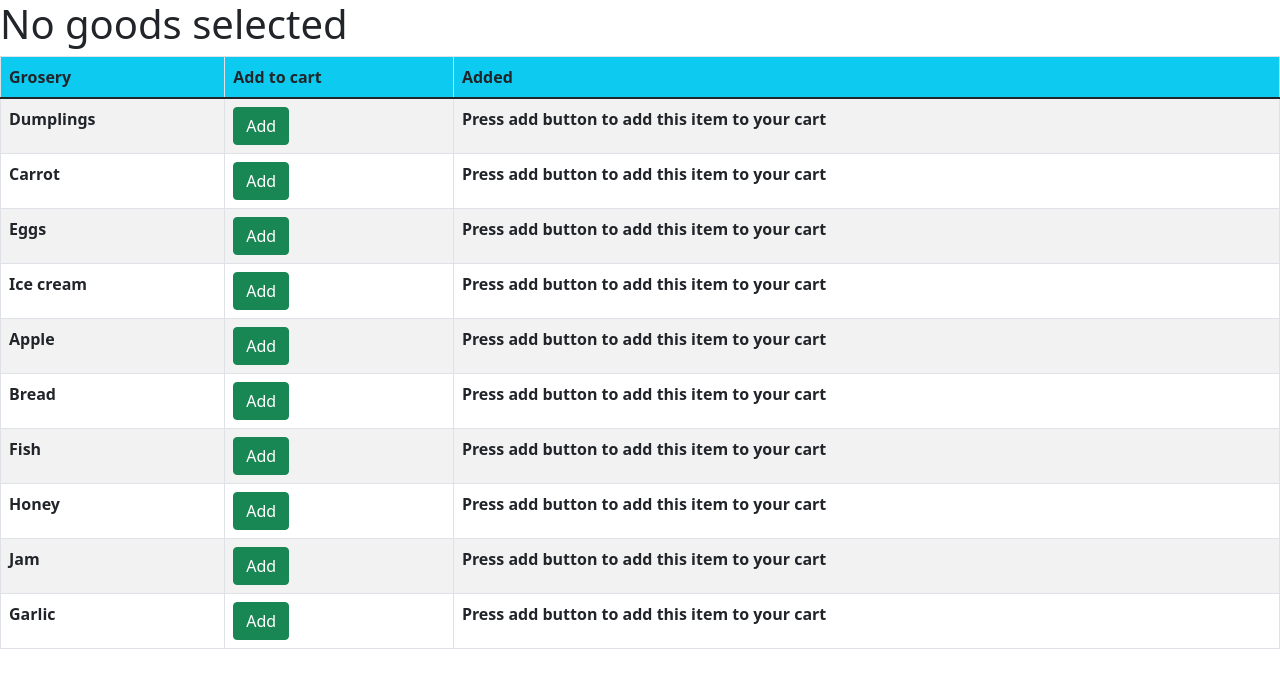
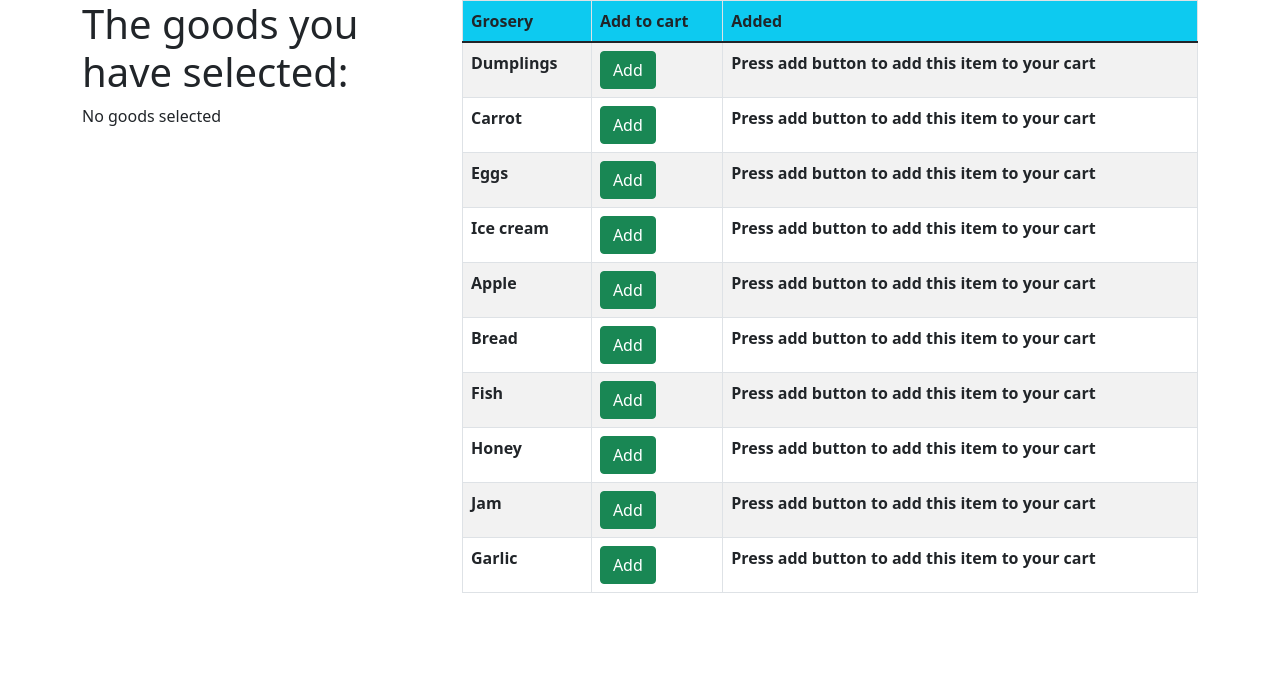
Before and after one commit to mate-academy/react_goods-selector, a React (Create React App) app: page / in a window 1280 px wide. Shown: the top 688 px of the page. Built offline with nearby package versions, Linux system fonts and the light colour scheme.

Commit message:
one more Bootstrap

```diff
--- a/src/App.tsx
+++ b/src/App.tsx
@@ -76,10 +76,15 @@ class App extends React.Component<{}, State> {
 
   render() {
     return (
-      <div>
+      <div className="container">
+        <div className="row">
+          <div className="col-md-4">
             <h1>
+              The goods you have selected:
+            </h1>
             {this.getMessage()}
-        </h1>
+          </div>
+          <div className="col-md-8">
             <div className="table-responsive">
               <table
                 className="
@@ -112,11 +117,12 @@ class App extends React.Component<{}, State> {
                           {this.state.selectedGoods.includes(good) ? 'This item was added to your cart' : 'Press add button to add this item to your cart'}
                         </th>
                       </tr>
-
                     );
                   })}
                 </tbody>
               </table>
+            </div>
+          </div>
         </div>
       </div>
     );
```
Lines whose indentation alone changed are shown as unchanged.
